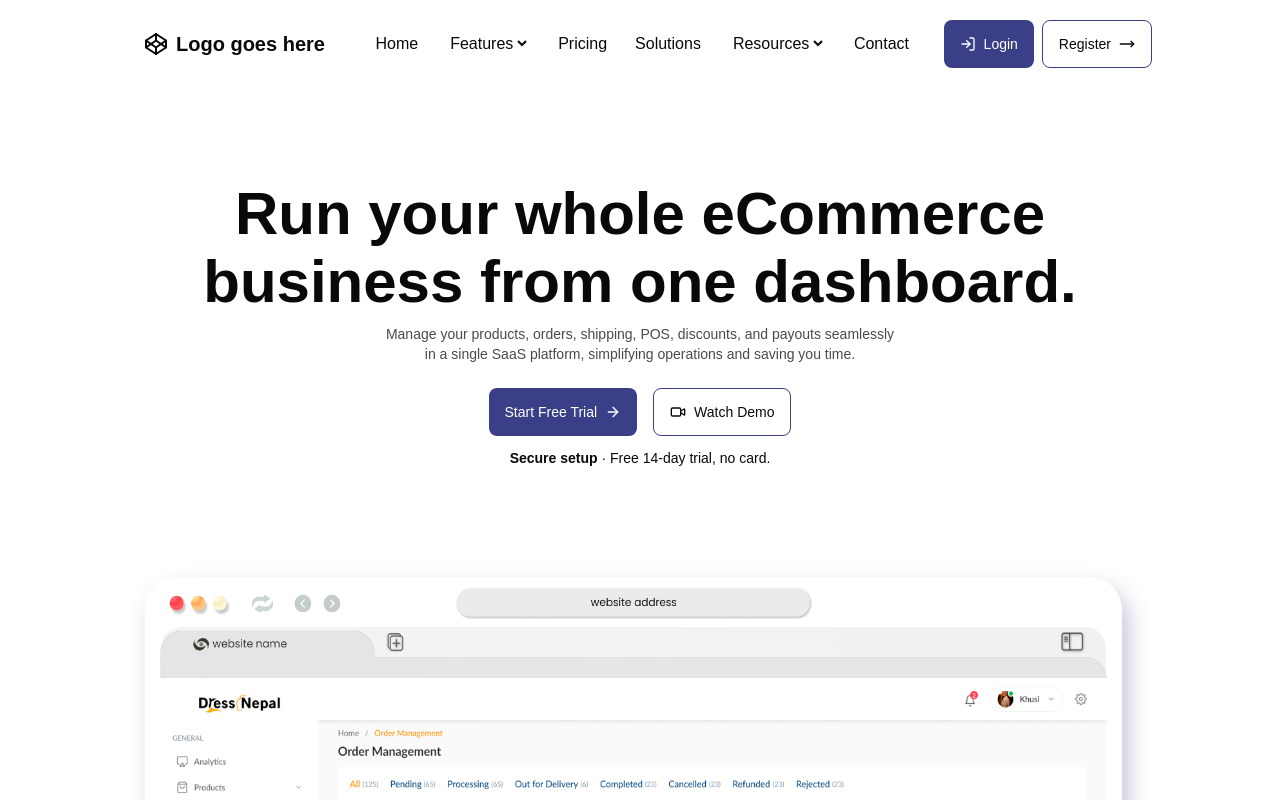
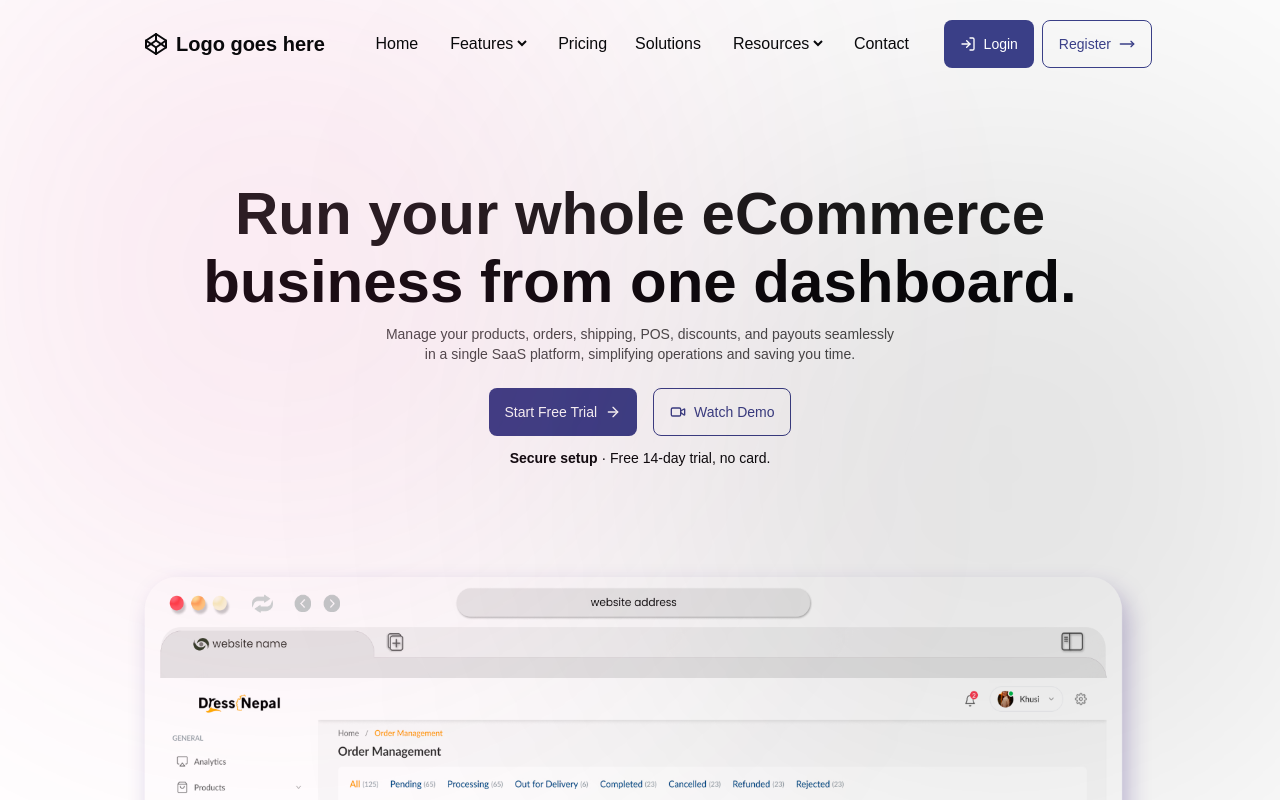
Before and after one commit to PrashantTimilsina/intern-assignment, a Next.js app: page / in a window 1280 px wide. Shown: the top 800 px of the page. Built offline with nearby package versions, Linux system fonts and the light colour scheme; a web font is replaced by a local one.

Commit message:
style:Hero section gradient added

```diff
--- a/app/_components/Hero.tsx
+++ b/app/_components/Hero.tsx
@@ -6,9 +6,14 @@ import HeroPic from "./../assets/hero.png";
 import ImgScroll from "./ImgScroll";
 function Hero() {
   return (
-    <div className="container  flex flex-col items-center lg:py-25 py-6  ">
+    <div className=" container  flex flex-col items-center lg:py-25 py-6 overflow-hidden  ">
+      {/*color adding div*/}
+
+      <div className="absolute w-[527px] h-[617px] bg-[#CF3E81]/20 blur-[200px] -top-10 left-4 rounded-full"></div>
+      <div className="absolute w-[527px] h-[617px] bg-black/20 blur-[200px] top-40 right-4 rounded-full"></div>
+      {/*color ending div*/}
       <div className="flex flex-col  px-2">
-        <h1 className="lg:text-6xl font-sans-base font-semibold text-hero-primary px-5 text-2xl text-center">
+        <h1 className="lg:text-6xl font-sans-base font-semibold text-title_brand px-5 text-2xl text-center">
           Run your whole eCommerce
         </h1>
         <p className="lg:text-6xl font-semibold lg:mt-2 text-2xl px-3 text-center">
@@ -30,7 +35,7 @@ function Hero() {
           <ArrowRight />
         </Button>
         <Button
-          className="text-btn-text-secondary font-normal py-5 cursor-pointer max-lg:w-full max-lg:py-6"
+          className="text-primary_brand font-normal py-5 cursor-pointer max-lg:w-full max-lg:py-6"
           variant="outline"
         >
           <Video />
--- a/app/_components/Navbar.tsx
+++ b/app/_components/Navbar.tsx
@@ -7,7 +7,7 @@ function Navbar() {
   const [show, setShow] = useState(false);
 
   return (
-    <div className="lg:container  lg:mt-1 bg-white ">
+    <div className="lg:container  lg:mt-1  ">
       <nav className="flex items-center justify-between  py-4 z-50">
         <div className="flex items-center gap-2 px-4">
           <Codepen />
@@ -42,7 +42,7 @@ function Navbar() {
             Login
           </Button>
 
-          <Button variant="outline">
+          <Button variant="outline" className="text-primary_brand">
             Register
             <MoveRight size={14} />
           </Button>
@@ -75,7 +75,7 @@ function Navbar() {
               Login
             </Button>
 
-            <Button variant="outline" className="w-1/2">
+            <Button variant="outline" className="w-1/2 text-primary_brand">
               Get Started
               <MoveRight size={14} />
             </Button>
--- a/app/layout.tsx
+++ b/app/layout.tsx
@@ -31,7 +31,7 @@ export default function RootLayout({
       <body
         className={` ${googleSansFlex.className}  ${googleSans.variable}   antialiased overflow-x-hidden  `}
       >
-        <header className="sticky top-0 z-50 w-full bg-white">
+        <header className="sticky top-0 z-50 w-full bg-transparent">
           <Navbar />
         </header>
         {children}
```
